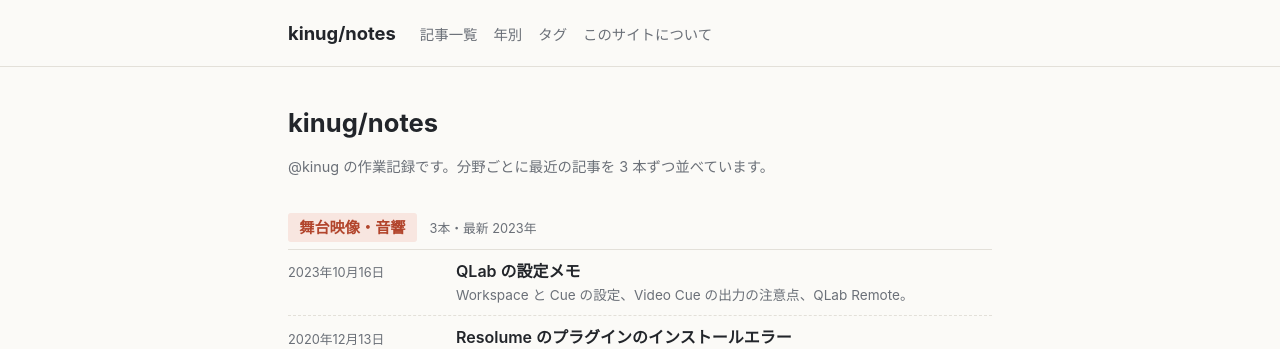
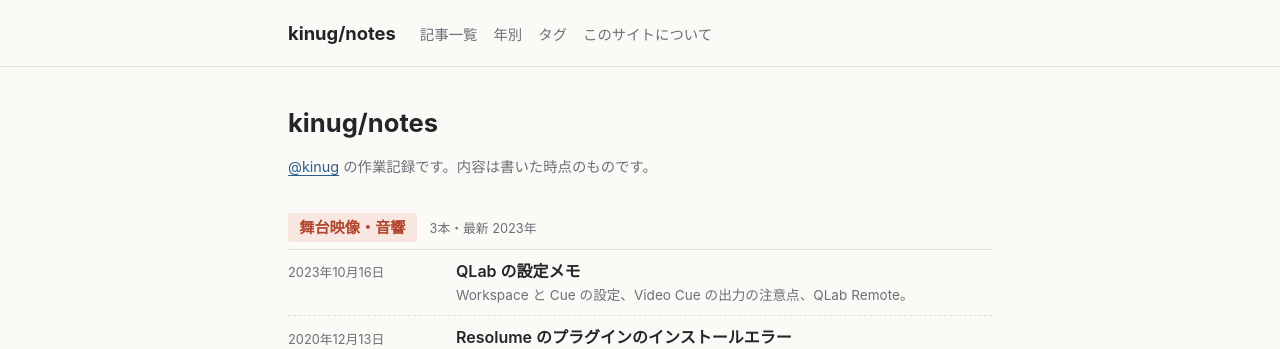
Before and after one commit to kinug-com/kinug-com, a Jekyll site: the page built from notes/index.html, in a window 1280 px wide and 900 px high. Shown: the top 349 px of the window. Built offline with Jekyll 4.4.1, drawn with Linux system fonts in a browser that asks for light colours; some of the changed text lies outside the part shown.

Commit message:
Move the site description to the top of the notes home page
Replace the home page lead ("分野ごとに最近の記事を 3 本ずつ並べています")
with the footer sentence, and hide the footer on the home page so the
sentence is not shown twice. Other pages keep the footer.

Co-Authored-By: Claude Opus 5.5 <noreply@anthropic.com>
Claude-Session: https://claude.ai/code/session_01TtzgnoMZ3nw7Gyt7PKbwWy

```diff
--- a/_layouts/default.html
+++ b/_layouts/default.html
@@ -31,10 +31,12 @@
   <main class="wrap">
     {{ content }}
   </main>
+  {%- unless page.hide_footer %}
   <footer class="site-footer">
     <div class="wrap">
       <a href="https://twitter.com/kinug">@kinug</a> の作業記録です。内容は書いた時点のものです。
     </div>
   </footer>
+  {%- endunless %}
 </body>
 </html>
--- a/notes/index.html
+++ b/notes/index.html
@@ -1,10 +1,11 @@
 ---
 title: kinug/notes
+hide_footer: true
 redirect_from:
   - "/wiki/"
 ---
 <h1 class="page-heading">kinug/notes</h1>
-<p class="lead">@kinug の作業記録です。分野ごとに最近の記事を 3 本ずつ並べています。</p>
+<p class="lead"><a href="https://twitter.com/kinug">@kinug</a> の作業記録です。内容は書いた時点のものです。</p>
 
 {%- for f in site.data.fields %}
 {%- assign fposts = site.posts | where: "field", f.key %}
```
